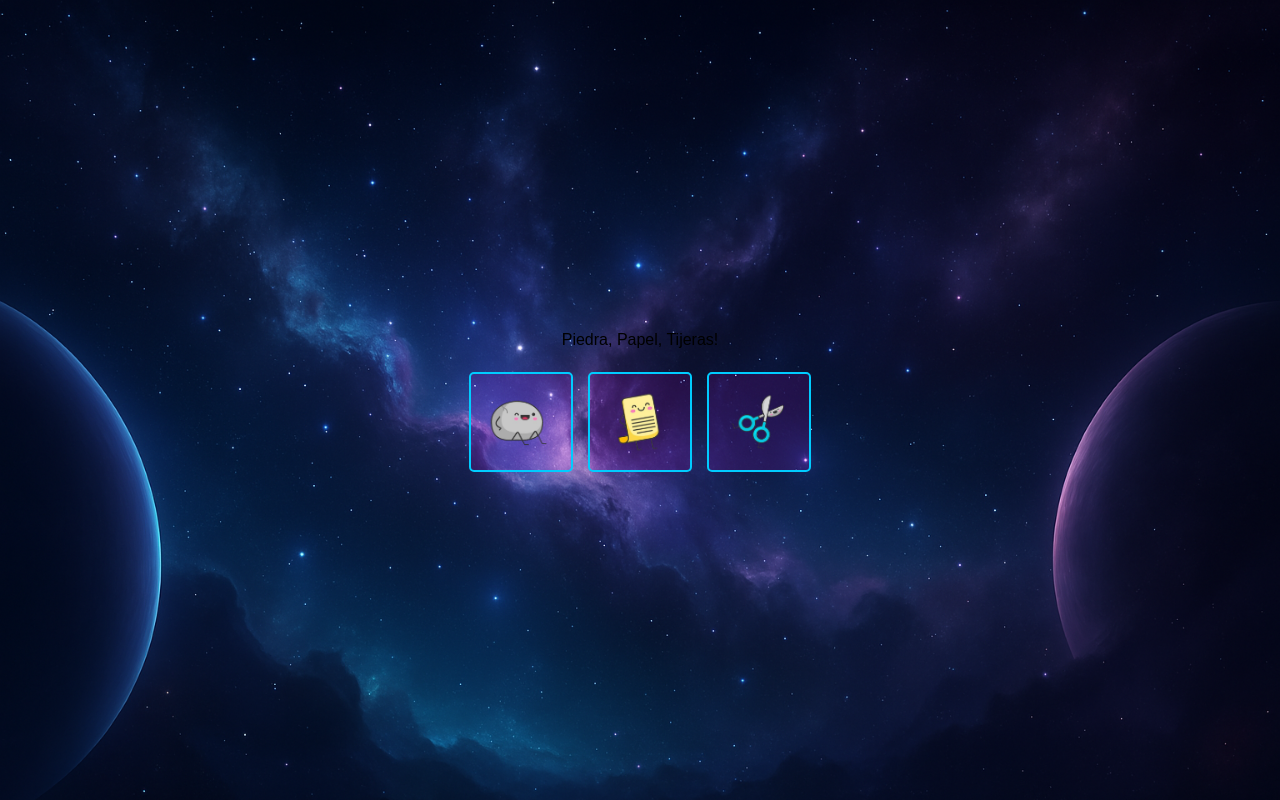
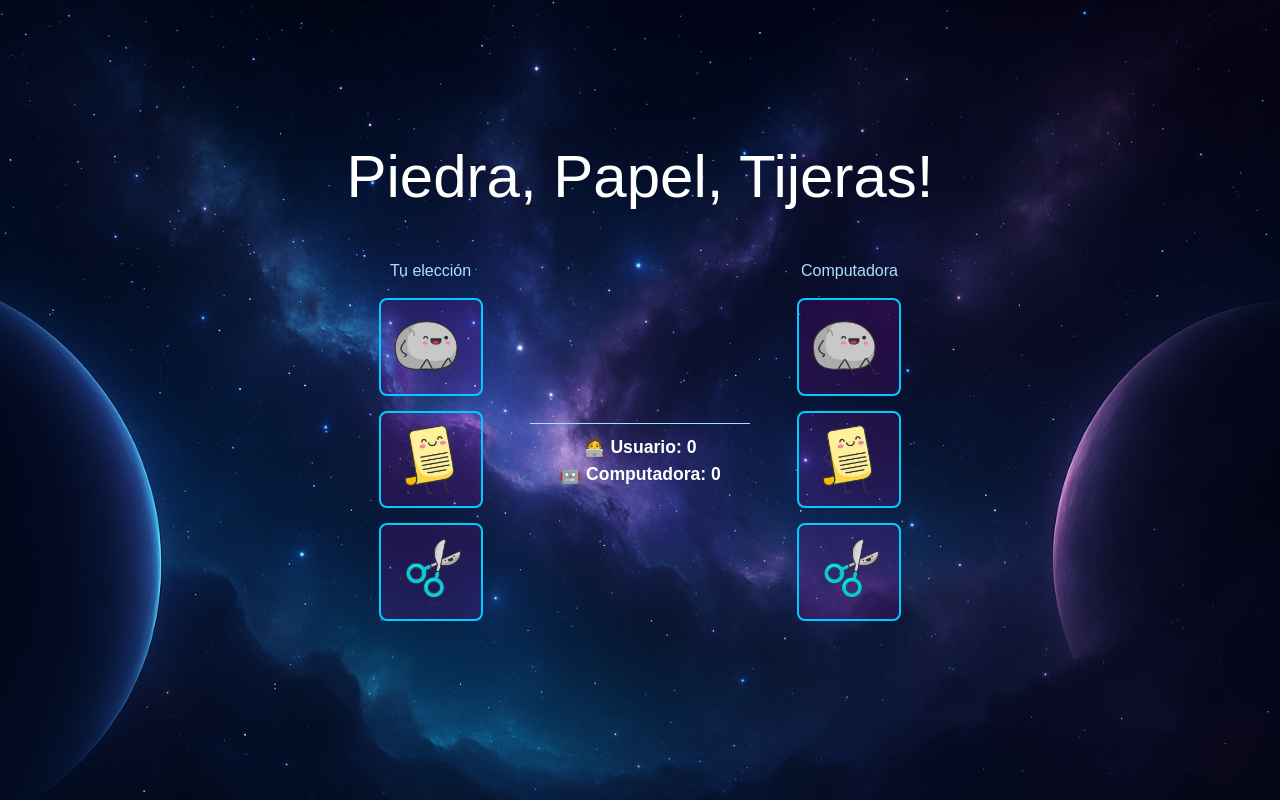
Before and after one commit to mcarrionb/challenge_rps, a React (Vite) app: page /game in a window 1280 px wide. Built offline with nearby package versions, Linux system fonts and the light colour scheme.

Commit message:
cambios_piedra_papel_tijera

```diff
--- a/src/App.tsx
+++ b/src/App.tsx
@@ -1,6 +1,6 @@
 import { Route, Routes } from 'react-router-dom'
 import './App.css'
-import { GamePage } from './pages/GamePage'
+import { GamePage } from './pages/GamePage/GamePage'
 import { StartPage } from './pages/StartPage/StartPage'
 import { WelcomePage } from './pages/WelcomePage/WelcomePage'
 import "react-toastify/dist/ReactToastify.css";
--- a/src/components/RPSButtons/RPSButtons.tsx
+++ b/src/components/RPSButtons/RPSButtons.tsx
@@ -11,51 +11,53 @@ const imagenes: Record<Opcion, string> = {
 
 const OPCIONES: Opcion[] = ["piedra", "papel", "tijera"];
 
-type Resultado = {
-  eleccionUsuario: Opcion;
-  eleccionComputadora: Opcion;
-  mensaje: string;
-} | null;
-
 export default function Juego() {
   const [isThinking, setIsThinking] = useState(false);
-  const [resultado, setResultado] = useState<Resultado>(null);
-  const [mostrarElecciones, setMostrarElecciones] = useState(false);
+  const [eleccionUsuario, setEleccionUsuario] = useState<Opcion | null>(null);
+  const [eleccionComputadora, setEleccionComputadora] = useState<Opcion | null>(null);
+  const [mensaje, setMensaje] = useState("");
+  const [victoriasUsuario, setVictoriasUsuario] = useState(0);
+  const [victoriasComputadora, setVictoriasComputadora] = useState(0);
 
   const determinarGanador = (usuario: Opcion, computadora: Opcion): string => {
-    if (usuario === computadora) return "¡Es un empate!";
+    if (usuario === computadora) return "¡Empate!";
     if (
       (usuario === "piedra" && computadora === "tijera") ||
       (usuario === "papel" && computadora === "piedra") ||
       (usuario === "tijera" && computadora === "papel")
-    )
+    ) {
+      setVictoriasUsuario((prev) => prev + 1);
       return "¡Ganaste!";
-    return "¡Perdiste!";
+    } else {
+      setVictoriasComputadora((prev) => prev + 1);
+      return "¡Perdiste!";
+    }
   };
 
-  const jugar = (eleccionUsuario: Opcion) => {
+  const jugar = (opcion: Opcion) => {
     setIsThinking(true);
-    setMostrarElecciones(false);
+    setEleccionUsuario(opcion);
+    setEleccionComputadora(null);
+    setMensaje("");
 
     setTimeout(() => {
-      const eleccionComputadora = OPCIONES[Math.floor(Math.random() * 3)];
-      setResultado({
-        eleccionUsuario,
-        eleccionComputadora,
-        mensaje: determinarGanador(eleccionUsuario, eleccionComputadora),
-      });
-      setMostrarElecciones(true);
+      const computadora = OPCIONES[Math.floor(Math.random() * 3)];
+      setEleccionComputadora(computadora);
+      const resultado = determinarGanador(opcion, computadora);
+      setMensaje(resultado);
       setIsThinking(false);
-    }, 1500);
+    }, 1000);
   };
 
   return (
-    <div className="rps-container">
-      <div className="buttons">
+    <div className="rps-container-2lados">
+      {/* LADO IZQUIERDO */}
+      <div className="lado usuario">
+        <h3>Tu elección</h3>
         {OPCIONES.map((opcion) => (
           <button
             key={opcion}
-            className={`rps-button-${opcion}`}
+            className={`rps-button ${eleccionUsuario === opcion ? "seleccionado" : ""}`}
             onClick={() => jugar(opcion)}
             disabled={isThinking}
           >
@@ -64,43 +66,29 @@ export default function Juego() {
         ))}
       </div>
 
-      {isThinking && (
-        <div className="thinking">
-          <div className="loader"></div>
-          <p>La computadora está eligiendo...</p>
+      {/* CENTRO */}
+      <div className="resultado-mensaje">
+        {isThinking ? <p>La computadora está eligiendo...</p> : <h2>{mensaje}</h2>}
+
+        {/* CONTADORES DE VICTORIAS */}
+        <div className="contador-victorias">
+          <p>🧑‍💻 Usuario: {victoriasUsuario}</p>
+          <p>🤖 Computadora: {victoriasComputadora}</p>
         </div>
-      )}
+      </div>
 
-      {!isThinking && resultado && mostrarElecciones && (
-        <div className="resultado-container">
-          <div className="elecciones">
-            <div className="eleccion-container">
-              <div className="eleccion-usuario">
-                <p>La elección del usuario es:</p>
-                <img
-                  src={imagenes[resultado.eleccionUsuario]}
-                  alt="Tu elección"
-                  className="choice-image"
-                />
-              </div>
-
-
-            <div className="resultado-mensaje">
-              <h2>{resultado.mensaje}</h2>
-            </div>
-
-            <div className="eleccion-computadora">
-              <p>La máquina eligió:</p>
-              <img
-                src={imagenes[resultado.eleccionComputadora]}
-                alt="Elección de la computadora"
-                className="choice-image"
-              />
-            </div>
-            </div>
+      {/* LADO DERECHO */}
+      <div className="lado computadora">
+        <h3>Computadora</h3>
+        {OPCIONES.map((opcion) => (
+          <div
+            key={opcion}
+            className={`rps-button ${eleccionComputadora === opcion ? "seleccionado" : ""}`}
+          >
+            <img src={imagenes[opcion]} alt={opcion} className="choice-image" />
           </div>
-        </div>
-      )}
+        ))}
+      </div>
     </div>
   );
 }
--- a/src/components/RPSButtons/RPSButtons_Style.css
+++ b/src/components/RPSButtons/RPSButtons_Style.css
@@ -1,53 +1,57 @@
 
-.rps-container {
-    text-align: center;
+.rps-container-2lados {
+  display: flex;
+  justify-content: space-between;
+  align-items: center;
+  padding: 2rem;
+  color: #a8e1ff;
   font-family: Arial, sans-serif;
   margin-top: 20px;
+  gap: 2rem;
 }
 
-  .buttons {
+
+.lado {
   display: flex;
-    justify-content: center;
+  flex-direction: column;
+  align-items: center;
   gap: 15px;
-    margin-top: 10px;
 }
 
-  [class^="rps-button"] {
-    background-color: rgb(247, 0, 255, 0.1);
+.rps-button {
+  background-color: rgba(247, 0, 255, 0.1);
   border: 2px solid rgb(0, 204, 255);
-    padding: 5% 5%;
-    height: auto;
-    font-size: 16px;
+  padding: 10px;
+  border-radius: 8px;
   cursor: pointer;
-    border-radius: 5px;
   transition: background 0.3s, transform 0.2s;
 }
 
-  /*
-  .rps-button-piedra{
-    background-image: url("./RPSButtons_Media/Rock.png");
-    background-size: cover;
-  }
-  .rps-button-papel{
-    background-image: url("./RPSButtons_Media/Paper.png");
-    background-size: cover;
-  }
-  .rps-button-tijera{
-    background-image: url("./RPSButtons_Media/Scissors.png");
-    background-size: cover;
-  }*/
-
-  [class^="rps-button"]:hover {
+.rps-button:hover {
   background-color: rgba(182, 123, 184, 0.5);
   transform: scale(1.1);
 }
 
-  .selected-text {
-    margin-top: 15px;
-    font-weight: bold;
+
+.choice-image {
+  width: 80px;
 }
 
-  /* Animación de carga (círculo giratorio) */
+.rps-button.seleccionado {
+  animation: seleccionAnim 0.5s ease;
+  border-color: #ff00f2;
+  box-shadow: 0 0 15px #ff00f2;
+}
+
+.resultado-mensaje {
+  width: 220px;
+  text-align: center;
+  font-size: 1.5rem;
+  font-weight: bold;
+  color: #a8e1ff;
+  font-family: Arial, Helvetica, sans-serif;
+}
+
 .loader {
   margin: 15px auto;
   width: 40px;
@@ -57,24 +61,17 @@
   border-radius: 50%;
   animation: spin 1s linear infinite;
 }
-  .computer-choice-image{
-    width: 20%;
+
+@keyframes seleccionAnim {
+  0% {
+    transform: scale(1);
   }
-  .choice-image{
-    width: 100px;
+  50% {
+    transform: scale(1.25) rotate(5deg);
   }
-
-  [class^="resultado"], p{
-    color: #a8e1ff;
-    font-size: 1.2rem;
-    font-family: Arial, Helvetica, sans-serif;
-
+  100% {
+    transform: scale(1);
   }
-  .eleccion-container{
-    display: flex;
-    align-content: center;
-    justify-content: center;
-    align-items: center;
 }
 
 @keyframes spin {
@@ -85,3 +82,10 @@
     transform: rotate(360deg);
   }
 }
+.contador-victorias {
+  margin-top: 30px;
+  font-size: 1.1rem;
+  color: #ffffff;
+  border-top: 1px solid #a8e1ff;
+  padding-top: 10px;
+}
--- a/src/pages/GamePage.tsx
+++ /dev/null
@@ -1,16 +0,0 @@
-import { useLocation } from "react-router-dom";
-import RPSButtons from "../components/RPSButtons/RPSButtons";
-
-export const GamePage: React.FC = () => {
-    const location = useLocation();
-    const { username, image } = location.state || {};
-    console.log(image)
-
-    return (
-        <div className="container">
-            <h1>Piedra, Papel, Tijeras!</h1>
-            <RPSButtons />
-        </div>
-    );
-
-};
--- a/src/pages/GamePage/GamePage.css
+++ b/src/pages/GamePage/GamePage.css
@@ -4,7 +4,9 @@
 body {
     font-family: Arial, Helvetica, sans-serif;
 }
+.titulo-juego{
 
+}
 .form-card {
     backdrop-filter: blur(2px);
     border: 1px solid rgba(255, 255, 255, 0.1);
--- a/src/pages/GamePage/GamePage.tsx
+++ b/src/pages/GamePage/GamePage.tsx
@@ -0,0 +1,16 @@
+import { useLocation } from "react-router-dom";
+import RPSButtons from "../../components/RPSButtons/RPSButtons";
+
+export const GamePage: React.FC = () => {
+    const location = useLocation();
+    const { username, image } = location.state || {};
+    console.log(image)
+
+    return (
+        <div className="container">
+            <h1 className="text-6xl text-white">Piedra, Papel, Tijeras!</h1>
+            <RPSButtons />
+        </div>
+    );
+
+};
```
Lines whose indentation alone changed are shown as unchanged.
